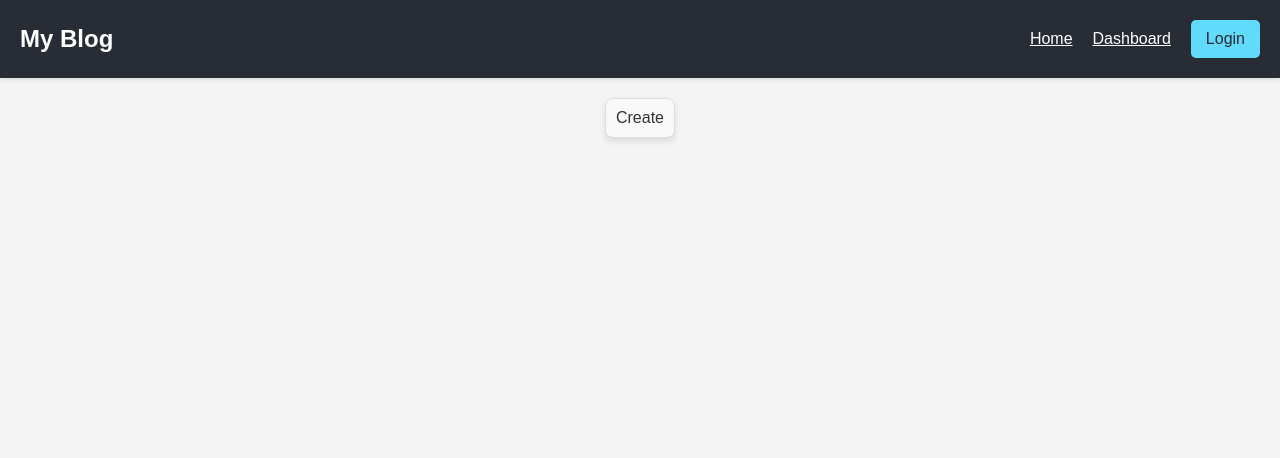
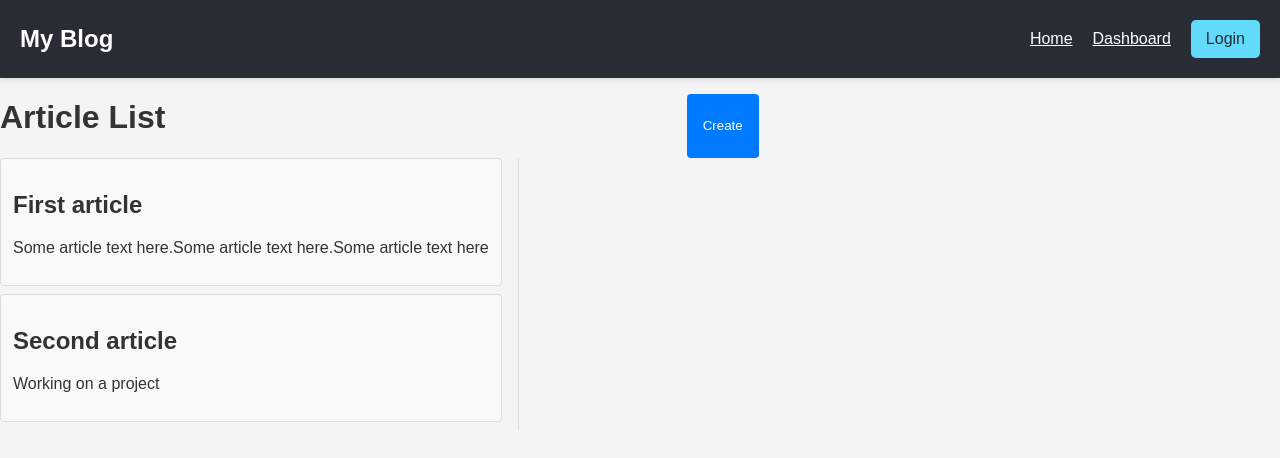
Before and after one commit to Stenbyte/personal-blog, a React (Create React App) app in the folder webapp/: page /admin in a window 1280 px wide. Shown: the top 458 px of the page. Built offline with nearby package versions, Linux system fonts and the light colour scheme.

Commit message:
refactored a bit, added create component

```diff
--- a/webapp/src/App.css
+++ b/webapp/src/App.css
@@ -3,12 +3,6 @@ body {
   font-family: Arial, sans-serif;
   background-color: #f4f4f4;
   color: #333;
-}
-
-.App {
-  display: flex;
-  flex-direction: column;
-  min-height: 100vh;
 }
 
 .App-header {
--- a/webapp/src/App.tsx
+++ b/webapp/src/App.tsx
@@ -11,7 +11,7 @@ function App() {
   const [isOpenModal, setOpenModal] = useState(false);
 
   return (
-    <div className="App">
+    <div>
       <Header setOpenModal={setOpenModal} />
       <Main />
       {isOpenModal && <LoginModal setOpenModal={setOpenModal} />}
--- a/webapp/src/Article.css
+++ b/webapp/src/Article.css
@@ -1,5 +1,6 @@
 .article-list {
-  max-width: 600px;
+  max-width: 90%;
+  background-color: #c82525;
   margin: 20px auto;
   padding: 10px;
   background-color: #f9f9f9;
--- a/webapp/src/Main.tsx
+++ b/webapp/src/Main.tsx
@@ -7,17 +7,17 @@ const articles = [
     {
         id: 1,
         title: 'First article',
-        text: 'Some article text here.Some article text here.Some article text here'
+        content: 'Some article text here.Some article text here.Some article text here'
     }, {
         id: 2,
         title: 'Second article',
-        text: 'Working on a project'
+        content: 'Working on a project'
     }
 ]
-interface Article {
+export interface Article {
     id: number;
     title: string;
-    text: string;
+    content: string;
 }
 
 export interface ArticlesProps {
@@ -58,7 +58,7 @@ function ArticleCard({ articles }: ArticlesProps) {
     return (
         <div className="article-detail">
             <h1>{article.title}</h1>
-            <p>{article.text}</p>
+            <p>{article.content}</p>
             <div className="article-meta">
                 Article ID: {id} | Published on: 2023-01-01
             </div>
--- a/webapp/src/admin/AdminPanel.tsx
+++ b/webapp/src/admin/AdminPanel.tsx
@@ -1,9 +1,80 @@
-import { ArticlesProps } from "../Main";
+import { useState } from "react";
+import { Article, ArticlesProps } from "../Main";
+import './CreateArticle.css';
 
 export function AdminPanel({ articles }: ArticlesProps) {
+    const [isCreating, setIsCreating] = useState(false);
+    const handleCreateClick = () => setIsCreating(true);
+    const handleFormSubmit = (article: Article) => {
+        articles.push(article);
+        setIsCreating(false);
+    };
+
     return (
-        <div className="article-list">
-            <div>Create</div>
+        <div>
+            <div style={{ display: "flex" }}>
+                <h1>Article List</h1>
+                <button onClick={handleCreateClick} className="create-button">
+                    Create
+                </button>
+            </div>
+            <div style={{ display: "flex" }}>
+                <div className="list">
+                    {articles.map((article) => (
+                        <div key={article.id} className="article">
+                            <h2>{article.title}</h2>
+                            <p>{article.content}</p>
+                        </div>
+                    ))}
+                </div>
+                {isCreating && <ArticleForm onSubmit={handleFormSubmit} />}
+            </div>
         </div>
     )
 }
+interface ArticleFormProps {
+    onSubmit: (article: Article) => void;
+}
+
+function ArticleForm({ onSubmit }: ArticleFormProps) {
+    const [title, setTitle] = useState("");
+    const [content, setContent] = useState("");
+
+    const handleSubmit = (e: React.FormEvent) => {
+        e.preventDefault();
+        const newArticle: Article = {
+            id: Date.now(),
+            title,
+            content,
+        };
+        onSubmit(newArticle);
+    };
+
+    return (
+        <form onSubmit={handleSubmit} className="article-form">
+            <h2>Create Article</h2>
+            <div>
+                <label>
+                    Title:
+                    <input
+                        type="text"
+                        value={title}
+                        onChange={(e) => setTitle(e.target.value)}
+                    />
+                </label>
+            </div>
+            <div>
+                <label>
+                    Content:
+                    <textarea
+                        value={content}
+                        onChange={(e) => setContent(e.target.value)}
+                    />
+                </label>
+            </div>
+            <button type="submit" className="submit-button">
+                Submit
+            </button>
+        </form>
+    );
+}
--- /dev/null
+++ b/webapp/src/admin/CreateArticle.css
@@ -0,0 +1,73 @@
+.admin-panel {
+  display: flex;
+  gap: 16px;
+  font-family: Arial, sans-serif;
+  padding: 16px;
+}
+
+.list {
+  max-width: 50%;
+  border-right: 1px solid #ddd;
+  padding-right: 16px;
+}
+
+.article {
+  border: 1px solid #ddd;
+  padding: 12px;
+  margin-bottom: 8px;
+  border-radius: 4px;
+  background-color: #f9f9f9;
+}
+
+.create-button {
+  display: block;
+  margin: 16px auto 0;
+  padding: 10px 16px;
+  background-color: #007bff;
+  color: white;
+  border: none;
+  border-radius: 4px;
+  cursor: pointer;
+  text-align: center;
+}
+
+.create-button:hover {
+  background-color: #0056b3;
+}
+
+.article-form {
+  width: 50%;
+  padding: 16px;
+  border: 1px solid #ddd;
+  border-radius: 4px;
+  background-color: #fff;
+}
+
+.article-form label {
+  display: block;
+  margin-bottom: 8px;
+  font-weight: bold;
+}
+
+.article-form input,
+.article-form textarea {
+  width: 100%;
+  padding: 8px;
+  margin-bottom: 16px;
+  border: 1px solid #ccc;
+  border-radius: 4px;
+  font-size: 14px;
+}
+
+.submit-button {
+  padding: 10px 16px;
+  background-color: #28a745;
+  color: white;
+  border: none;
+  border-radius: 4px;
+  cursor: pointer;
+}
+
+.submit-button:hover {
+  background-color: #218838;
+}
```
